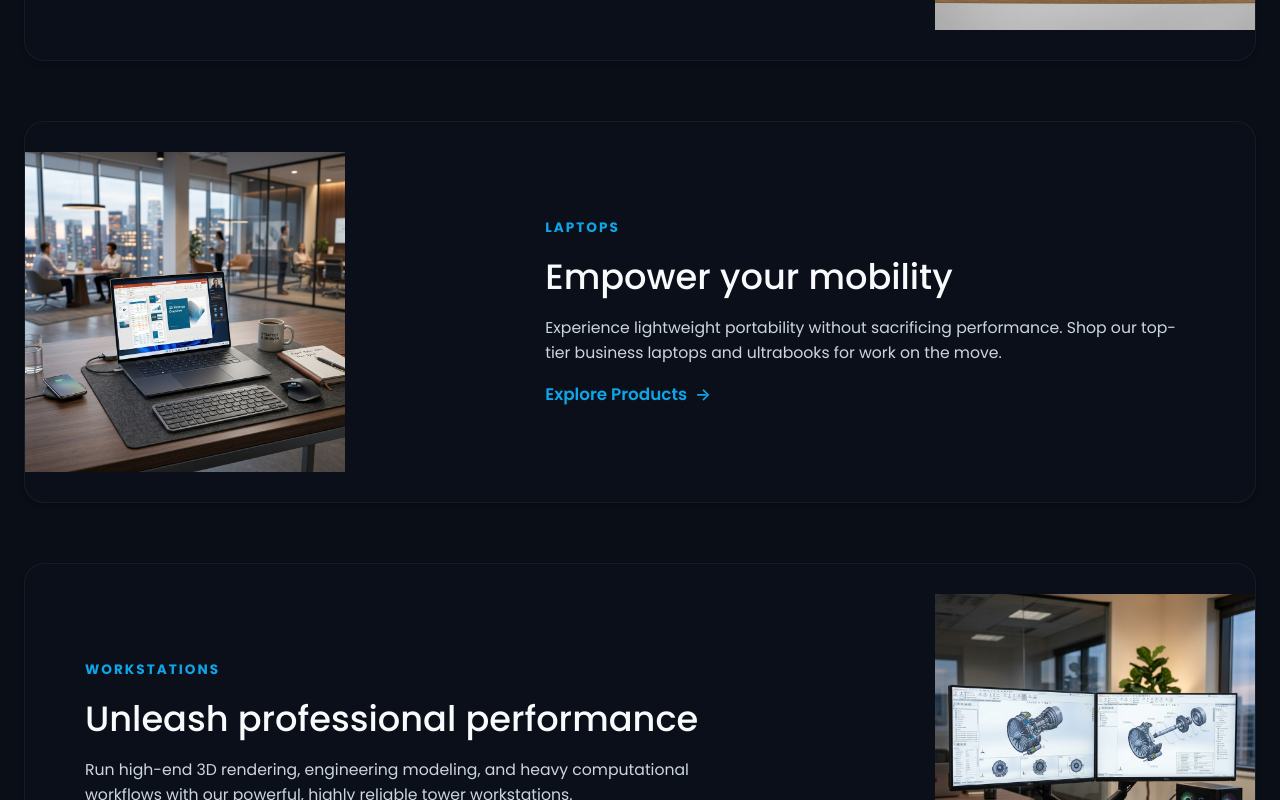
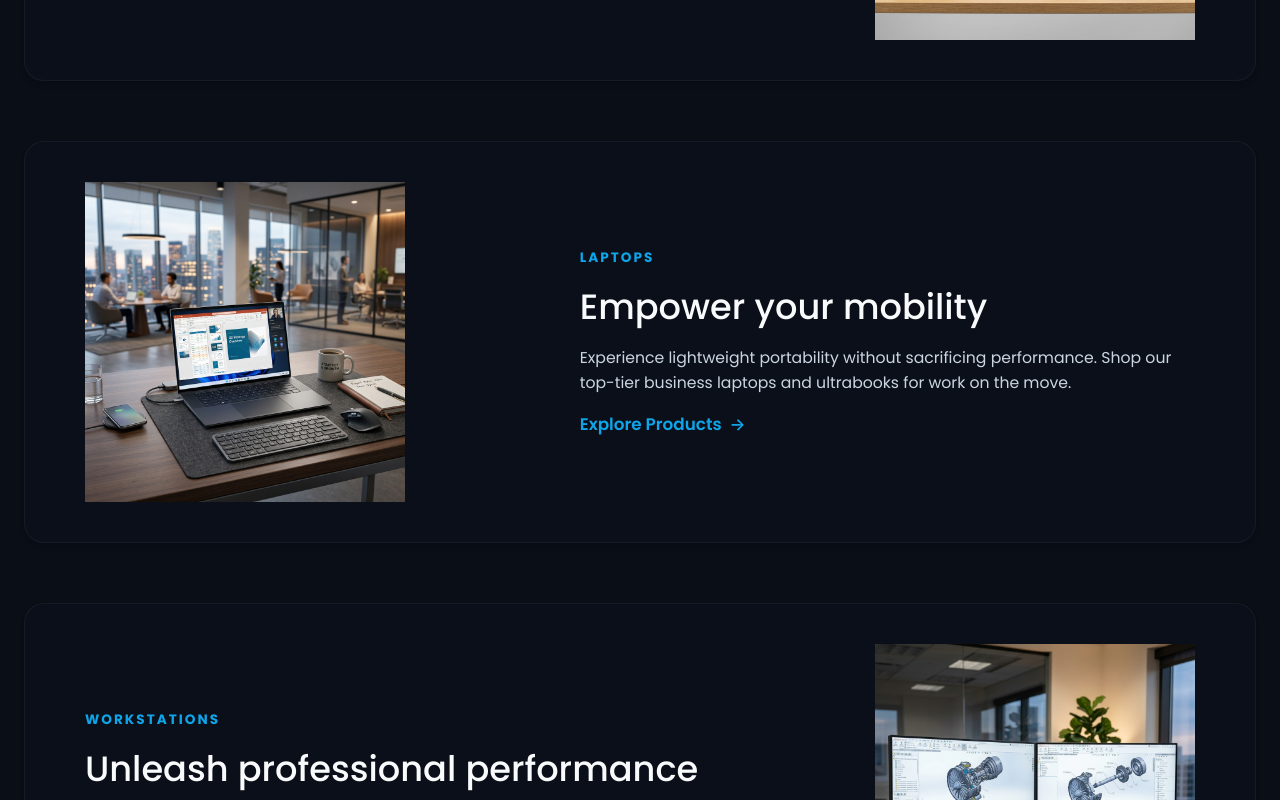
Before and after one commit to AmaljithSathyan/Comtechsite, a React (Vite) app: page / in a window 1280 px wide. Shown: the part 5020-5820 px from the top of the page. Built offline with nearby package versions, Linux system fonts and the light colour scheme.

Commit message:
product Card view

```diff
--- a/src/components/Products.css
+++ b/src/components/Products.css
@@ -249,7 +249,7 @@
   grid-template-columns: 1.15fr 0.85fr;
   gap: 40px;
   align-items: center;
-  padding: 30px 0 30px 60px; /* Bleed image to the right edge */
+  padding: 40px 60px;
   border-radius: var(--radius-lg);
   background-color: #0b0f19 !important; /* Website's signature dark background color */
   border: 1px solid rgba(255, 255, 255, 0.05);
@@ -259,7 +259,7 @@
 }
 
 .category-division:nth-child(even) {
-  padding: 30px 60px 30px 0; /* Bleed image to the left edge */
+  padding: 40px 60px;
   grid-template-columns: 0.85fr 1.15fr; /* adjust columns for swapped children */
 }
 
```
